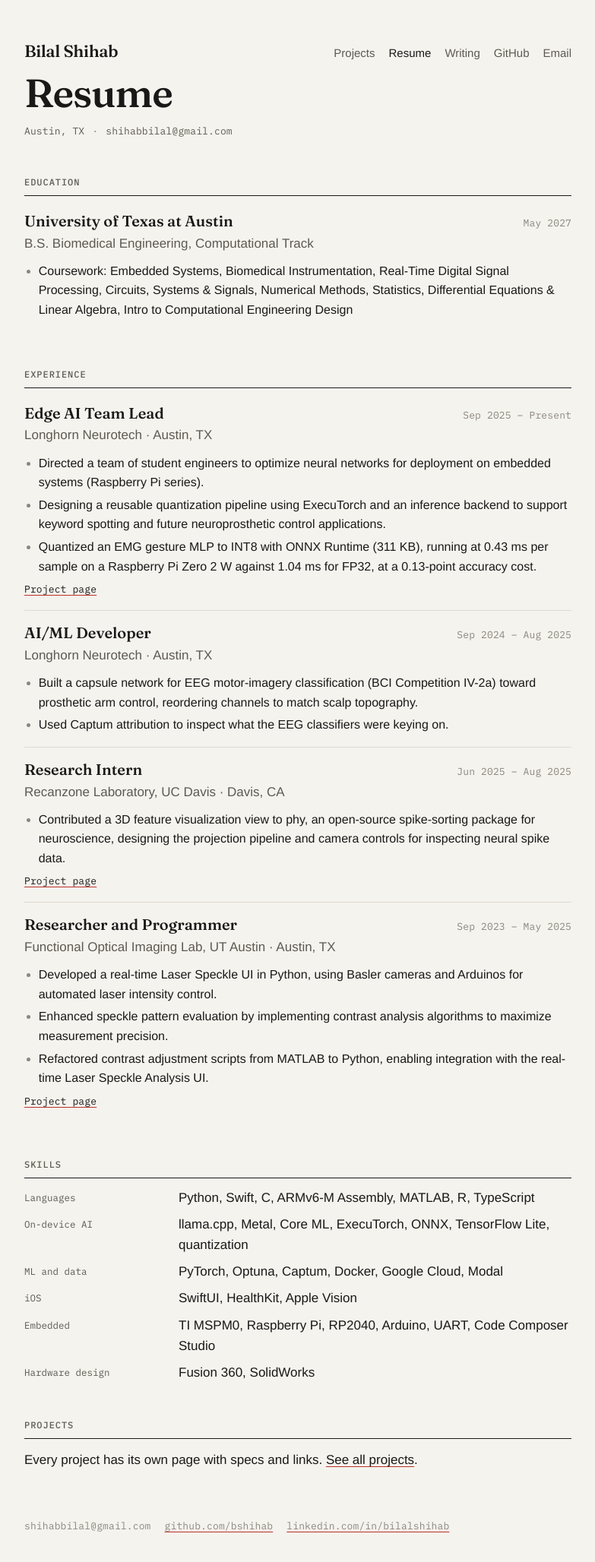
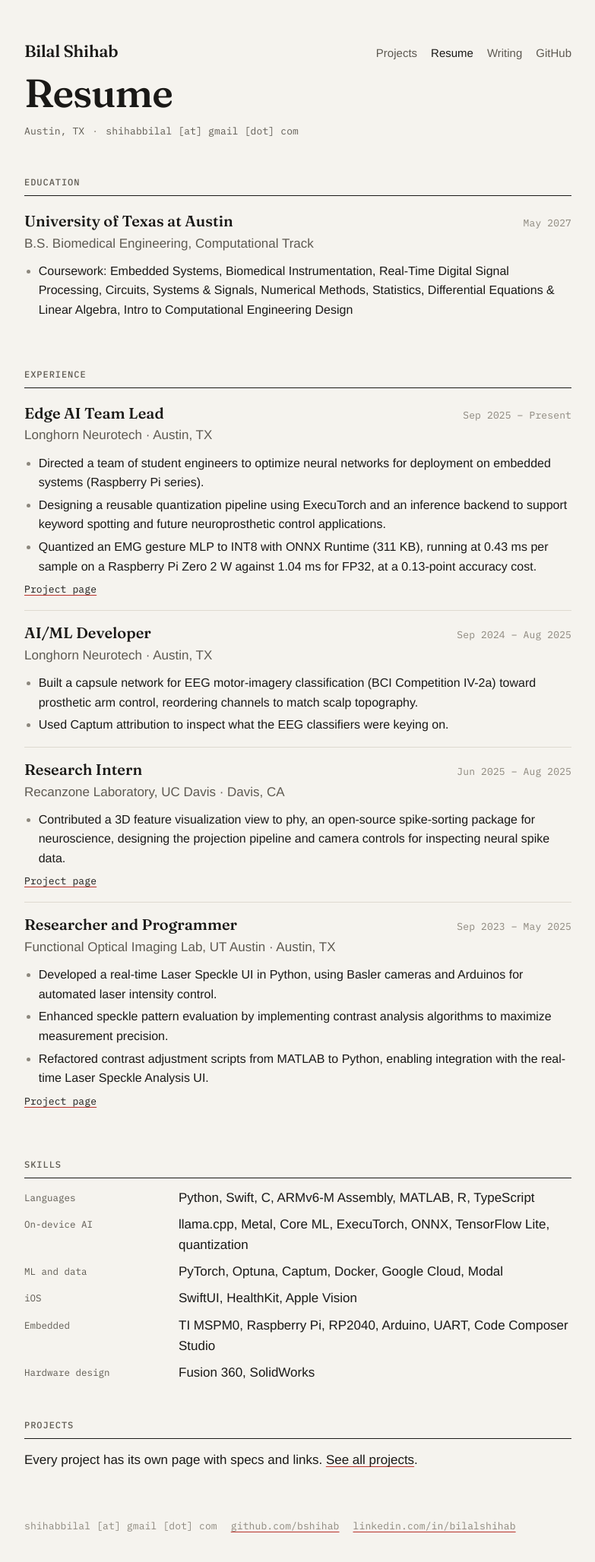
Before and after one commit to bshihab/website, a plain HTML site: page resume.html in a window 1280 px wide. Shown: the whole page at 76% size, without its empty margins (248-1031 px from the left). Drawn offline with Linux system fonts and the light colour scheme; a web font is replaced by a local one.

Commit message:
Hide email from crawlers: [at]/[dot] text, no mailto; remove Email from the nav

```diff
--- a/resume.html
+++ b/resume.html
@@ -16,11 +16,11 @@
   <header class="mast">
     <div class="mast-top">
       <p class="name name-sm"><a href="./">Bilal Shihab</a></p>
-      <nav class="site" aria-label="Site"><a href="./">Projects</a><a href="resume.html" aria-current="page">Resume</a><a href="writing/">Writing</a><a href="https://github.com/bshihab">GitHub</a><a href="mailto:shihabbilal@gmail.com">Email</a></nav>
+      <nav class="site" aria-label="Site"><a href="./">Projects</a><a href="resume.html" aria-current="page">Resume</a><a href="writing/">Writing</a><a href="https://github.com/bshihab">GitHub</a></nav>
     </div>
   </header>
   <h1 class="ptitle">Resume</h1>
-  <p class="pmeta mono"><span>Austin, TX</span><span>shihabbilal@gmail.com</span></p>
+  <p class="pmeta mono"><span>Austin, TX</span><span>shihabbilal [at] gmail [dot] com</span></p>
 
   <section class="sect">
     <h2>Education</h2>
@@ -48,7 +48,7 @@
     <p style="margin:14px 0 0">Every project has its own page with specs and links. <a href="./#projects">See all projects</a>.</p>
   </section>
 
-  <footer class="site mono"><span>shihabbilal@gmail.com</span><a href="https://github.com/bshihab">github.com/bshihab</a><a href="https://www.linkedin.com/in/bilalshihab/">linkedin.com/in/bilalshihab</a></footer>
+  <footer class="site mono"><span>shihabbilal [at] gmail [dot] com</span><a href="https://github.com/bshihab">github.com/bshihab</a><a href="https://www.linkedin.com/in/bilalshihab/">linkedin.com/in/bilalshihab</a></footer>
 </main>
 </body>
 </html>
```
Also changed, not shown: clinical-ai/index.html (+1 -1 lines), ecg-pcb/index.html (+1 -1 lines), evo2-brca1/index.html (+1 -1 lines), heart-rate-monitor/index.html (+1 -1 lines), index.html (+2 -2 lines), laser-speckle/index.html (+1 -1 lines), localabs/index.html (+1 -1 lines), longhorn-neurotech/index.html (+1 -1 lines), phy-3d/index.html (+1 -1 lines), pulsecam/index.html (+1 -1 lines), racer/index.html (+1 -1 lines), scribend/index.html (+1 -1 lines), writing/apple-model-vs-7b/index.html (+2 -2 lines), writing/core-ml-vs-core-ai/index.html (+2 -2 lines), 2 more files.
